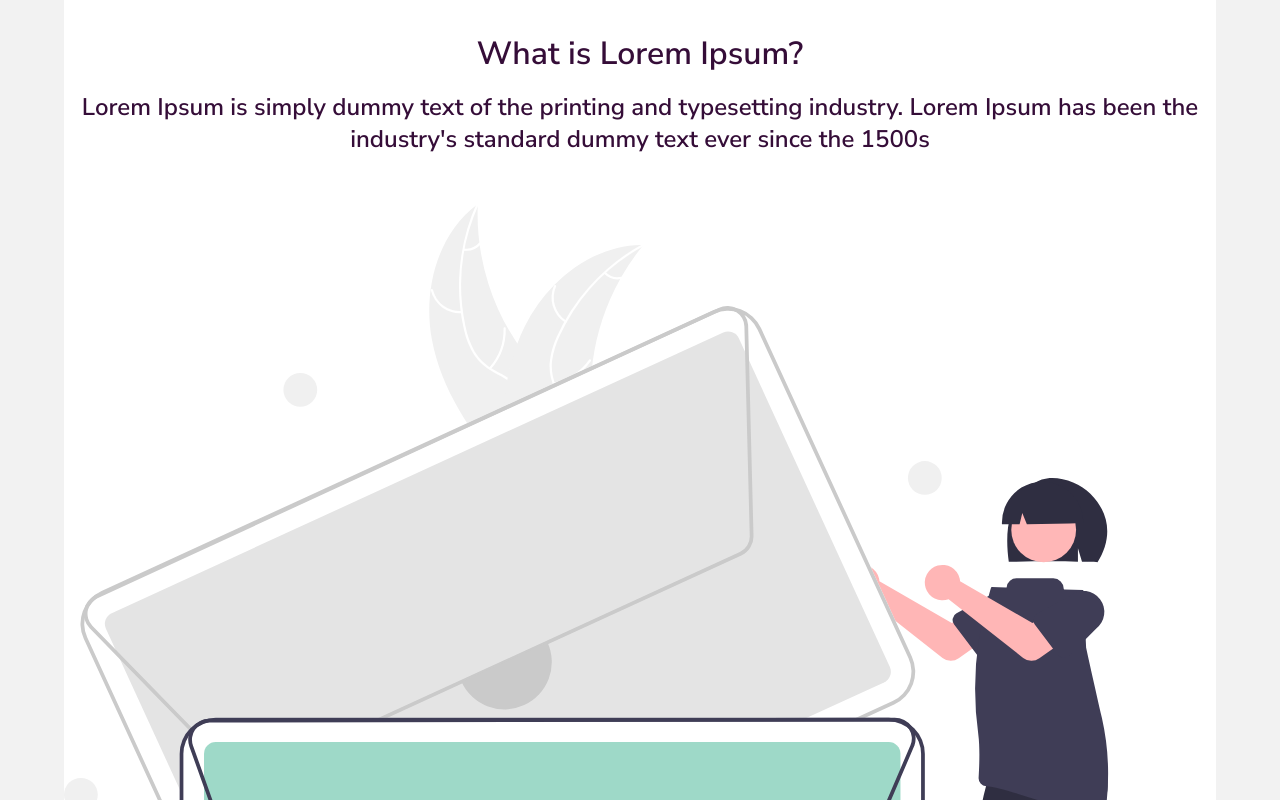
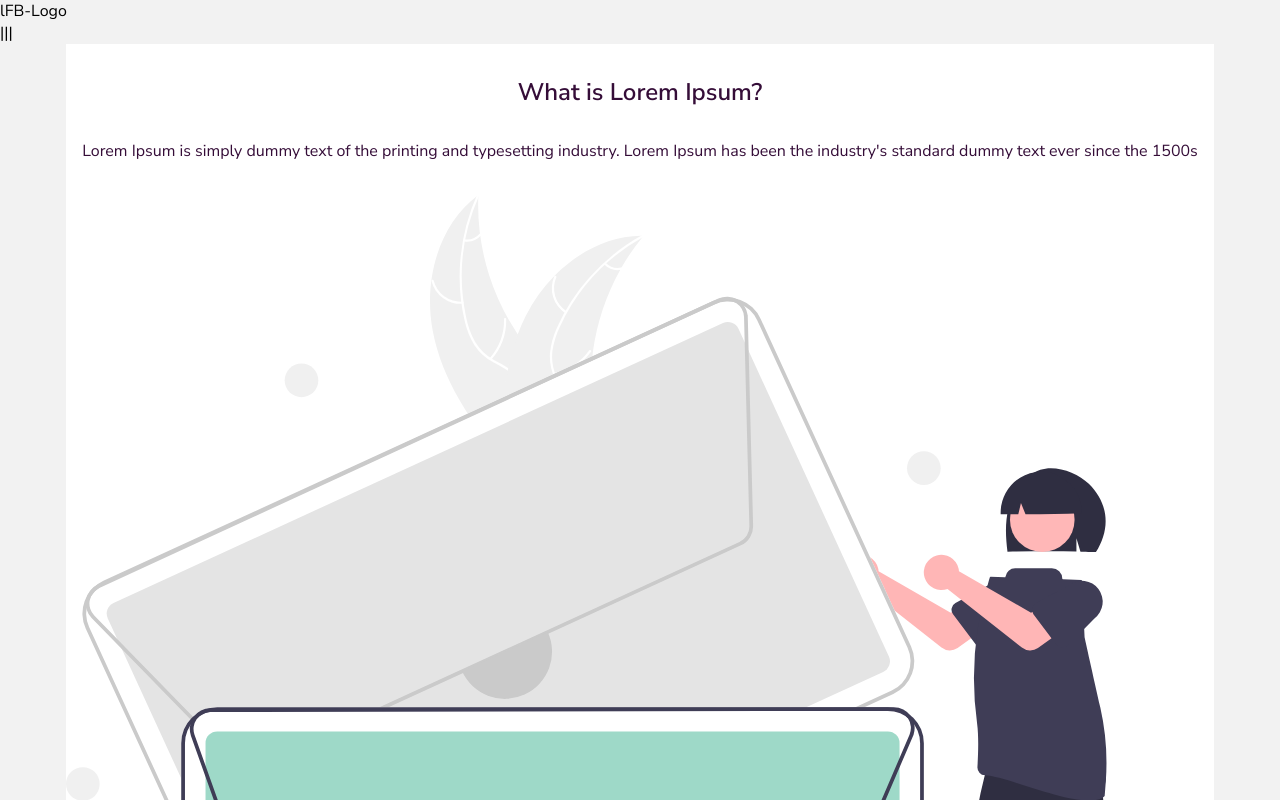
Before and after one commit to Avu0s/Soft-Landing, a plain HTML site: page index.html in a window 1280 px wide. Shown: the top 800 px of the page. Drawn offline with Linux system fonts and the light colour scheme.

Commit message:
Update index.html

```diff
--- a/index.html
+++ b/index.html
@@ -1,27 +1,34 @@
 <!DOCTYPE html>
 <html lang="en">
-<head>
-    <meta charset="UTF-8">
-    <meta http-equiv="X-UA-Compatible" content="IE=edge">
-    <meta name="viewport" content="width=device-width, initial-scale=1.0">
-    <link rel="stylesheet" href="style.css">
+  <head>
+    <meta charset="UTF-8" />
+    <meta http-equiv="X-UA-Compatible" content="IE=edge" />
+    <meta name="viewport" content="width=device-width, initial-scale=1.0" />
+    <link rel="stylesheet" href="style.css" />
     <title>From Beyond</title>
-</head>
-<body>
+  </head>
+  <body>
     <header>
-        <div class="logo"></div>
+      <nav>
+        <div class="logo">lFB-Logo</div>
+        <div id="temp-menu">|||</div>
+      </nav>
     </header>
     <main>
+      <section>
         <div class="content">
-            <h1>What is Lorem Ipsum?</h1>
-            <h2>Lorem Ipsum is simply dummy text of the printing and typesetting industry.
-                Lorem Ipsum has been the industry's standard dummy text ever since the 1500s</h2>
-            <p></p>
+          <h1>What is Lorem Ipsum?</h1>
+          <p>
+            Lorem Ipsum is simply dummy text of the printing and typesetting
+            industry. Lorem Ipsum has been the industry's standard dummy text ever
+            since the 1500s
+          </p>
         </div>
         <div class="hero-img">
-            <img src="./img/undraw_new_message_re_fp03.svg" alt="">
+          <img src="./img/undraw_new_message_re_fp03.svg" alt="" />
         </div>
+      </section>
     </main>
     <footer></footer>
-</body>
+  </body>
 </html>
```
